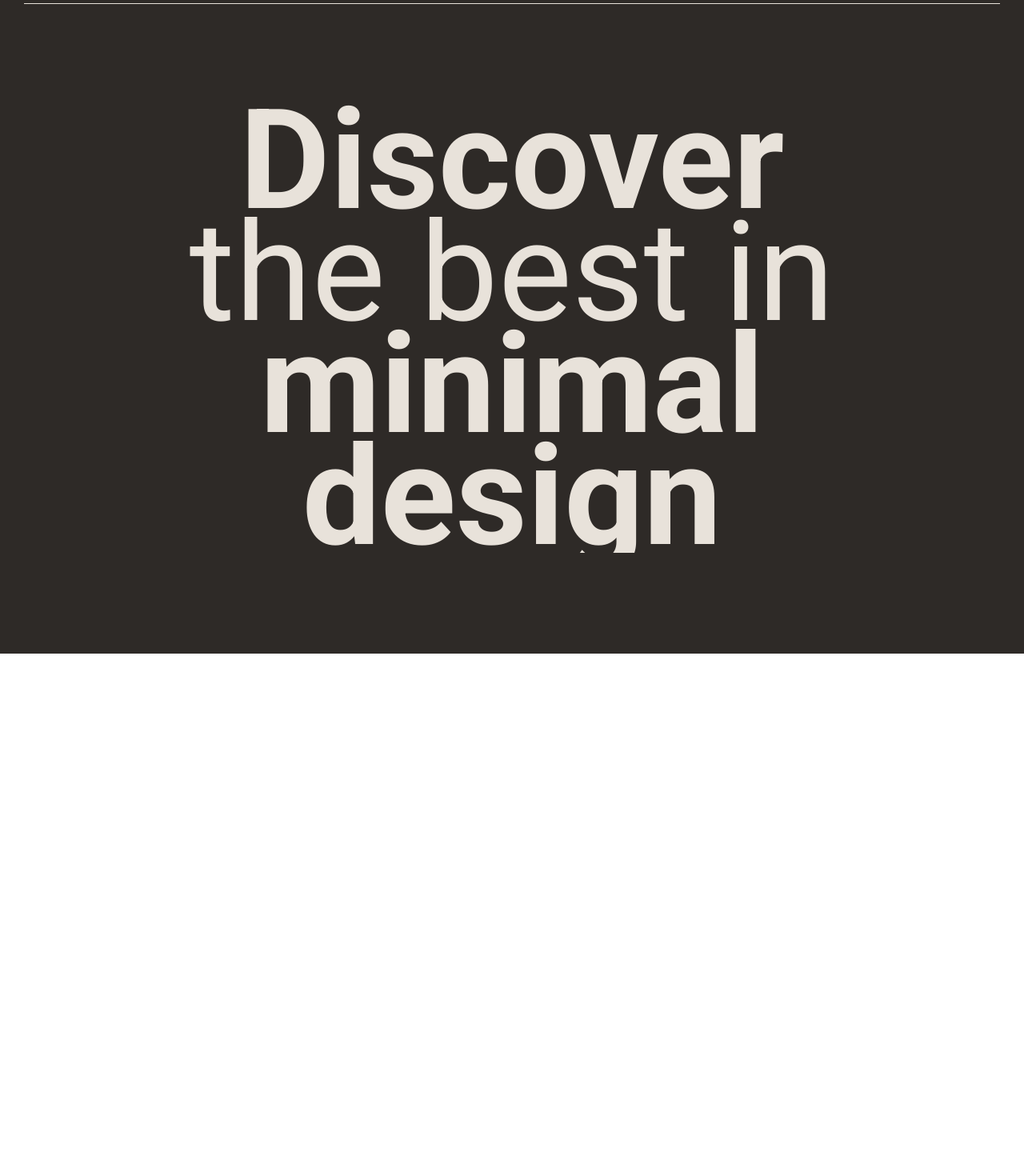
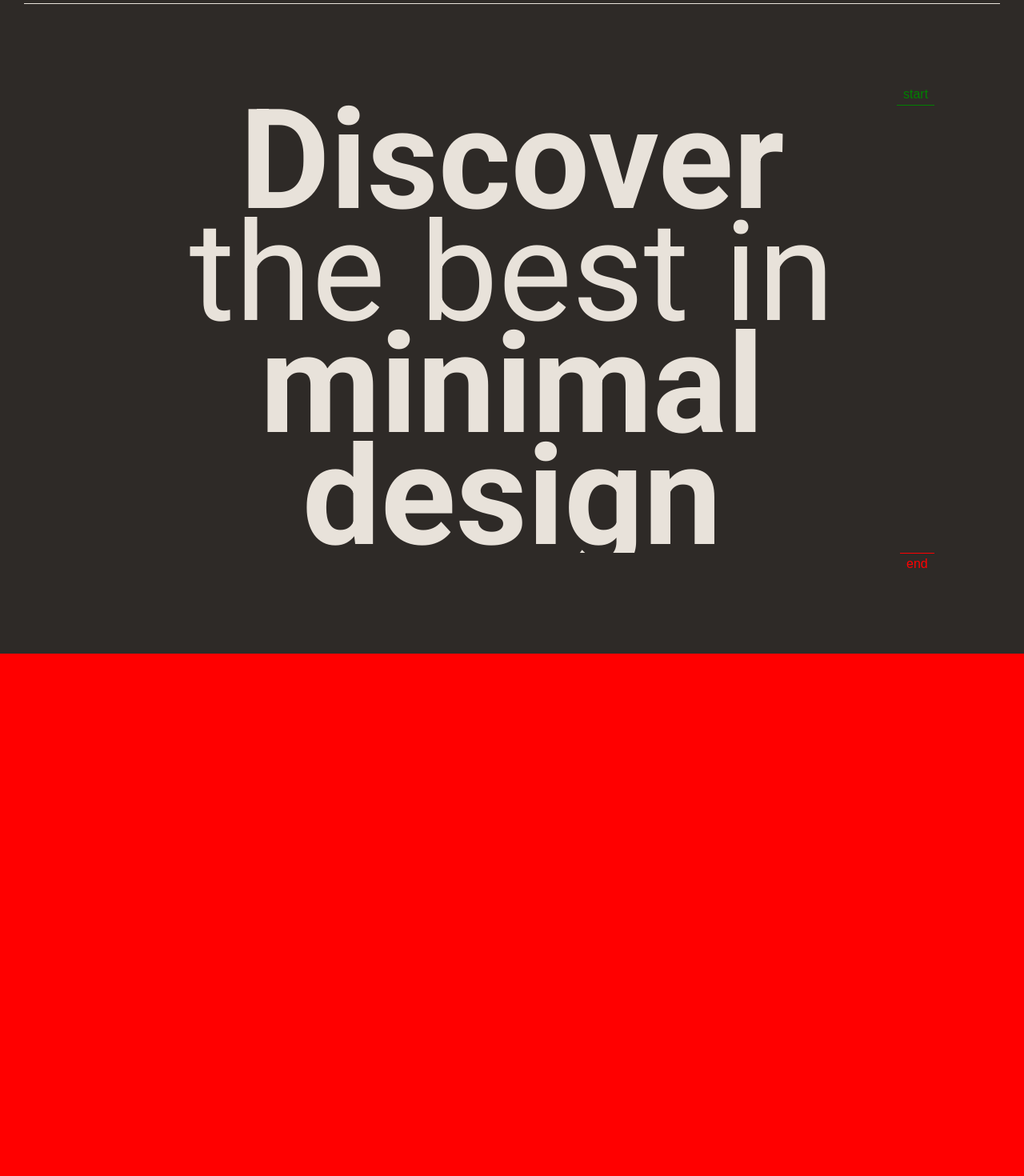
Before and after one commit to bukolastella/Minimal-Goods, a React (Vite) app: page / in a window 1280 px wide. Shown: the part 880-2350 px from the top of the page at 80% size. Built offline with nearby package versions, Linux system fonts and the light colour scheme.

Commit message:
added Discover

```diff
--- a/src/App.tsx
+++ b/src/App.tsx
@@ -1,8 +1,5 @@
 import { GlobalStyle } from "./styles/global-styles";
 import LandingPage from "./views/Landing Page";
-import gsap from "gsap";
-import { ScrollTrigger } from "gsap/ScrollTrigger";
-gsap.registerPlugin(ScrollTrigger);
 
 function App() {
   return (
--- a/src/views/Landing Page/components/Discover.tsx
+++ b/src/views/Landing Page/components/Discover.tsx
@@ -1,13 +1,11 @@
 import styled from "styled-components";
 import Colors from "../../../styles/Colors";
-import { FC, useLayoutEffect, useRef } from "react";
+import { useLayoutEffect, useRef } from "react";
 import gsap from "gsap";
+import { ScrollTrigger } from "gsap/ScrollTrigger";
+gsap.registerPlugin(ScrollTrigger);
 
-interface Props {
-  tl: GSAPTimeline;
-}
-
-const Discover: FC<Props> = ({ tl }) => {
+const Discover = () => {
   const app = useRef<HTMLDivElement>(null);
   const ctx = useRef<gsap.Context>();
 
@@ -15,25 +13,39 @@ const Discover: FC<Props> = ({ tl }) => {
     ctx.current = gsap.context((self) => {
       if (!self.selector) return;
       const Texts = self.selector(`.text-wrapper > div`) as HTMLDivElement[];
-      // const tl = gsap.timeline({ defaults: { duration: 5 } });
+      const tl = gsap.timeline({ defaults: { duration: 5 } });
+
       Texts.forEach((element) => {
         tl.to(element, {
           height: 0,
-        }).to(element, { y: 50 }, "<");
+        }).to(element, { y: 100 }, "<");
+      });
+
+      ScrollTrigger.create({
+        trigger: ".scroll-wrapper",
+        start: "top 15%",
+        end: "bottom 15%",
+        pin: true,
+        pinSpacing: false,
+        scrub: 1,
+        markers: true,
+        animation: tl,
       });
     }, app);
 
     return () => ctx.current?.revert();
-  }, [tl]);
+  }, []);
 
   return (
     <Wrapper ref={app}>
+      <ScrollWrapper className="scroll-wrapper">
         <TextWrapper className="text-wrapper">
           <Text>Discover</Text>
           <Spec>the best in</Spec>
           <Text>minimal</Text>
           <Text>design</Text>
         </TextWrapper>
+      </ScrollWrapper>
     </Wrapper>
   );
 };
@@ -47,6 +59,10 @@ const Wrapper = styled.div`
   padding: 126px 30px;
 `;
 
+const ScrollWrapper = styled.div`
+  width: 100%;
+`;
+
 const TextWrapper = styled.div``;
 
 const Text = styled.div`
@@ -56,6 +72,7 @@ const Text = styled.div`
   line-height: 8.75rem;
   text-align: center;
   overflow: hidden;
+  background-color: ${Colors.Black2e};
 `;
 
 const Spec = styled(Text)`
--- a/src/views/Landing Page/components/NavHeader.tsx
+++ b/src/views/Landing Page/components/NavHeader.tsx
@@ -1,20 +1,18 @@
 import styled from "styled-components";
 import Colors from "../../../styles/Colors";
 import Logo from "./Logo";
-import { FC, useLayoutEffect, useRef } from "react";
+import { useLayoutEffect, useRef } from "react";
 import gsap from "gsap";
+import { ScrollTrigger } from "gsap/ScrollTrigger";
+gsap.registerPlugin(ScrollTrigger);
 
-interface Props {
-  tl: GSAPTimeline;
-}
-
-const NavHeader: FC<Props> = ({ tl }) => {
+const NavHeader = () => {
   const app = useRef<HTMLDivElement>(null);
   const ctx = useRef<gsap.Context>();
 
   useLayoutEffect(() => {
     ctx.current = gsap.context(() => {
-      // gsap.timeline({ paused: false })
+      const tl = gsap.timeline({ paused: false });
 
       tl.fromTo(
         ".middle",
@@ -25,17 +23,26 @@ const NavHeader: FC<Props> = ({ tl }) => {
         {
           width: "12%",
           translate: "0 0%",
-          ease: "power3.out",
+          ease: "linear",
         }
       );
+
+      ScrollTrigger.create({
+        trigger: ".scroll-wrapper",
+        start: "top bottom",
+        end: () => `+=${window.innerHeight}`,
+        scrub: 1,
+        // markers: true,
+        animation: tl,
+      });
     }, app);
 
     return () => ctx.current?.revert();
-  }, [tl]);
+  }, []);
 
   return (
     <Wrapper ref={app}>
-      <MiniWrapper>
+      <MiniWrapper className="scroll-wrapper">
         <Nav>
           <LeftSide>
             <div>ARTICLES</div>
--- a/src/views/Landing Page/index.tsx
+++ b/src/views/Landing Page/index.tsx
@@ -1,49 +1,22 @@
-import { useLayoutEffect, useRef, useState } from "react";
+import styled from "styled-components";
 import Discover from "./components/Discover";
 import Hero from "./components/Hero";
 import NavHeader from "./components/NavHeader";
-import styled from "styled-components";
-import gsap from "gsap";
 
 const LandingPage = () => {
-  const app = useRef<HTMLDivElement>(null);
-  const [tl, setTl] = useState<GSAPTimeline>();
-
-  useLayoutEffect(() => {
-    const ctx = gsap.context(() => {
-      const miniTl = gsap.timeline({
-        scrollTrigger: {
-          trigger: ".scroll-wrapper",
-          start: "top top",
-          end: "+=5000",
-          markers: true,
-          // pin: true,
-          scrub: 1,
-        },
-      });
-      setTl(miniTl);
-    }, app);
-    return () => ctx.revert();
-  }, []);
-
   return (
-    <div ref={app}>
-      <ScrollWrapper className="scroll-wrapper">
-        <Hero />
-        {tl && (
-          <>
-            <NavHeader tl={tl} />
-            <Discover tl={tl} />
-          </>
-        )}
-      </ScrollWrapper>
-    </div>
+    <>
+      <Hero />
+      <NavHeader />
+      <Discover />
+      <W />
+    </>
   );
 };
 
 export default LandingPage;
 
-const ScrollWrapper = styled.div`
-  width: 100%;
-  height: 100%;
+const W = styled.div`
+  height: 100vh;
+  background-color: red;
 `;
```
Lines whose indentation alone changed are shown as unchanged.
